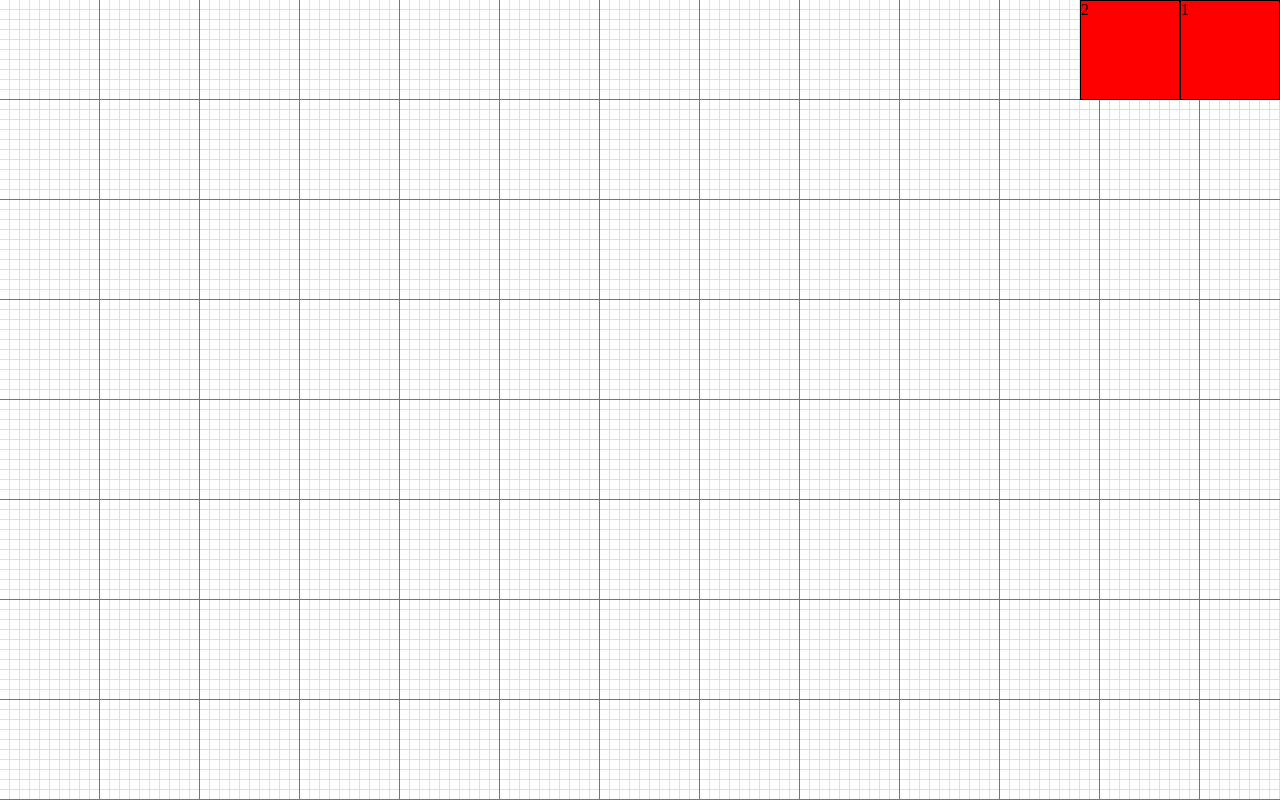
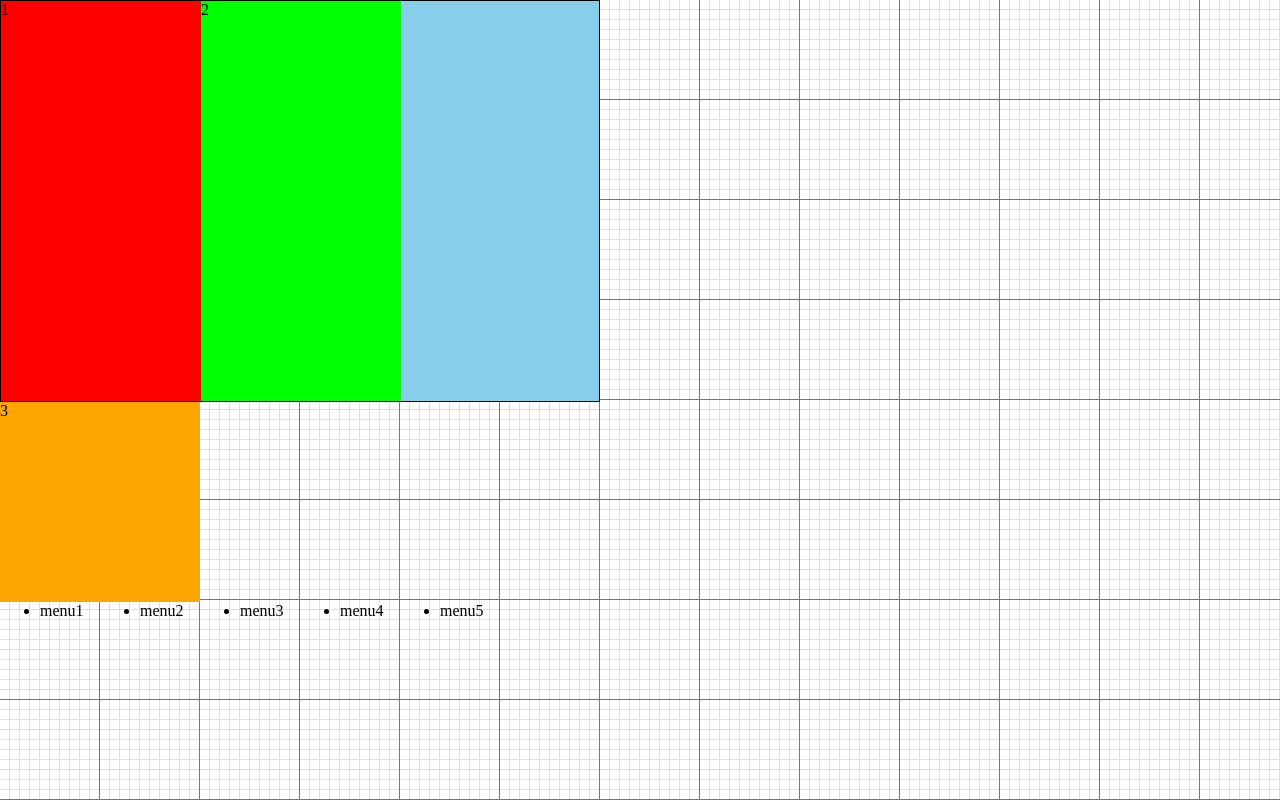
Before and after one commit to hanyong5/web_03, a plain HTML site: page 20190328_box/float.html in a window 1280 px wide. Drawn offline with Linux system fonts and the light colour scheme.

Commit message:
Update float.html

```diff
--- a/20190328_box/float.html
+++ b/20190328_box/float.html
@@ -8,19 +8,67 @@
 	body{
 			background-image:url(../images/bg_grid.gif);
 		}
-		div{
-			width: 100px;height: 100px;
+		/*div{
+			width: 300px;height: 300px;
 			background-color:red;
-			/*float:left;*/
-			float:right;
+			float:left;
 			border: 1px solid #000;
 		}
+		div.box3{clear:both;}*/
 
+		div.wrap{
+			width: 600px;
+			background-color:skyblue;
+			border: 1px solid #000;
+
+		}
+		div.wrap:after{
+			content:"";
+			clear:both;display: block;
+		}
+		div.box1,div.box2{width: 200px;height: 400px;float:left;}
+		div.box1{background-color:#f00;}
+		div.box2{background-color:#0f0;}
+
+
+
+		div.box3{
+			width: 200px;height: 200px;
+			background-color:orange;
+		}
 	</style>
 </head>
 <body>
 	<!-- div.box$*2>{$} -->
-	<div class="box1">1</div>
+	<!-- <div class="box1">1</div>
 	<div class="box2">2</div>
+	<div class="box3">3</div> -->
+
+	<div class="wrap">
+		<div class="box1">1</div>
+		<div class="box2">2</div>
+
+	</div>
+
+	<div class="box3">3</div>
+
+
+	<style>
+		ul.nav:after{content:"";clear:both;display:block;}
+		ul>li{float: left;width:100px;}
+	</style>
+
+	<ul class="nav">
+		<li>menu1</li>
+		<li>menu2</li>
+		<li>menu3</li>
+		<li>menu4</li>
+		<li>menu5</li>
+	</ul>
+
+
+
+
+
 </body>
 </html>
```
